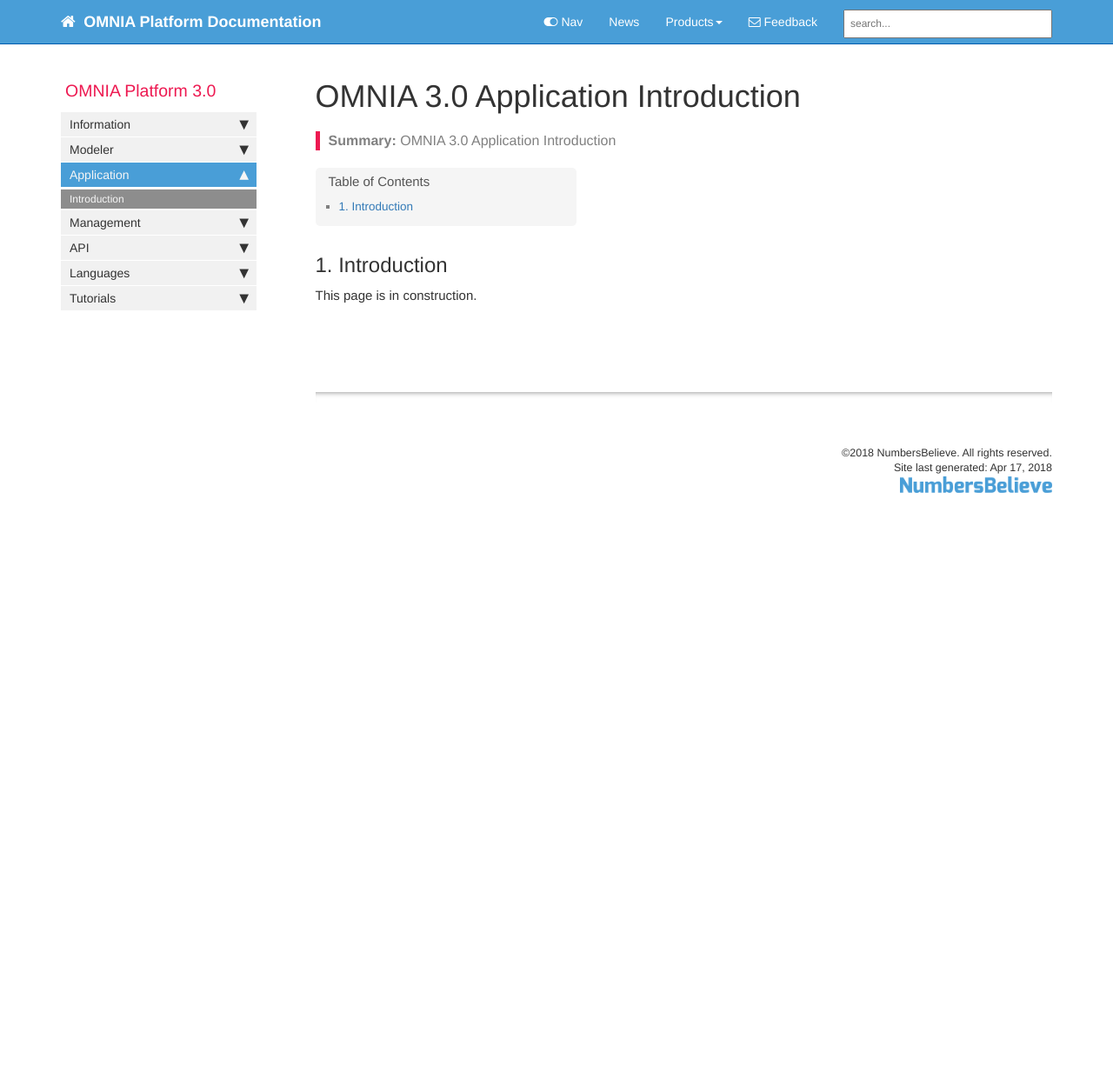
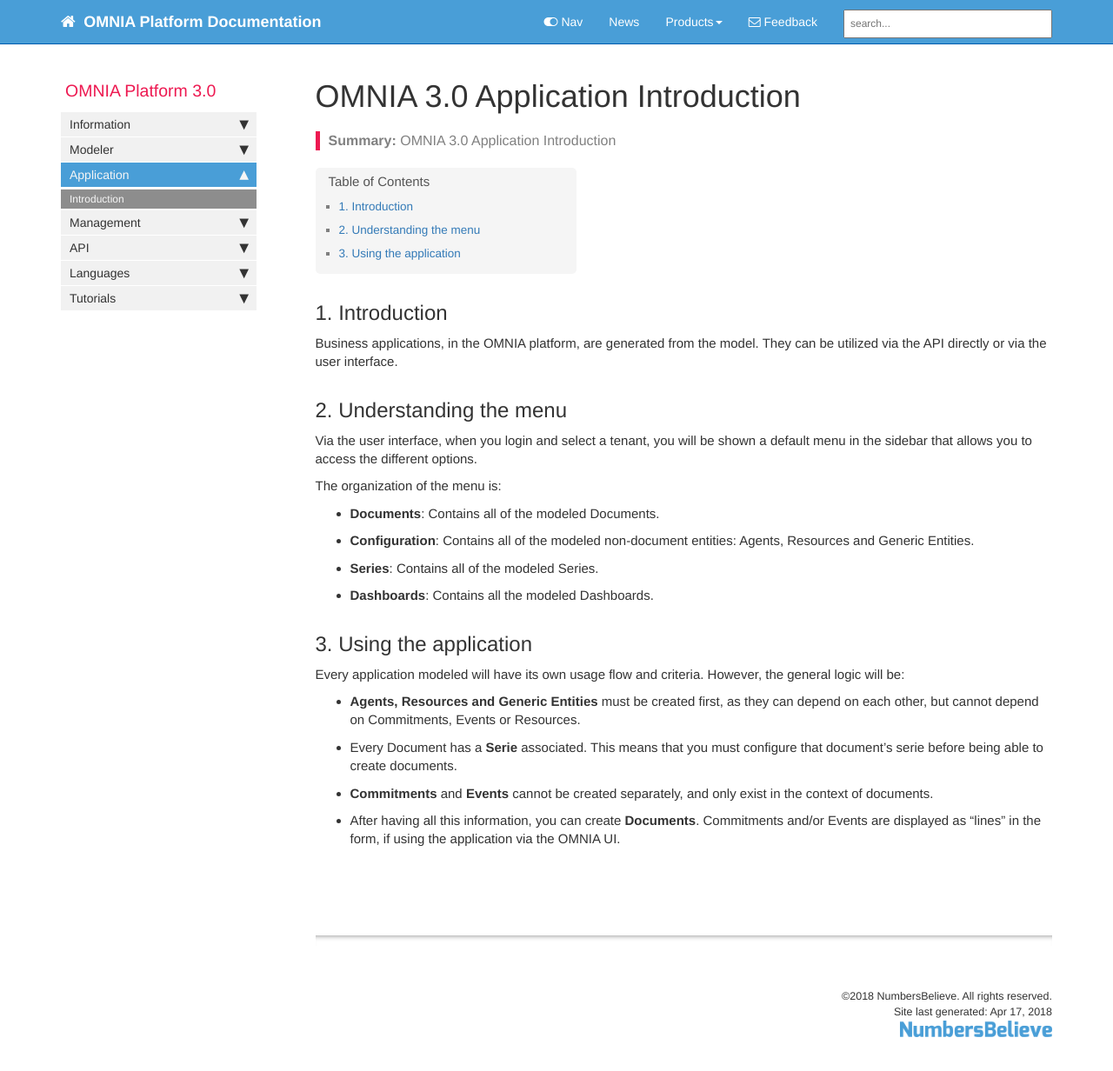
Before and after one commit to daniel8lopes/omnia3, a Jekyll site: the page built from docs/pages/omnia3/Application/omnia3_application_introduction.md, in a window 1280 px wide and 1253 px high. Shown: the top 1232 px of the window at 87% size. Built offline with Jekyll 4.4.1, drawn with Linux system fonts in a browser that asks for light colours; nearby versions of some CDN libraries; comment, search, counter and statistics services are not loaded.

Commit message:
Add documentation for applications

```diff
--- a/docs/pages/omnia3/Application/omnia3_application_introduction.md
+++ b/docs/pages/omnia3/Application/omnia3_application_introduction.md
@@ -10,4 +10,23 @@ folder: omnia3
 
 ## 1. Introduction
 
-This page is in construction.
+Business applications, in the OMNIA platform, are  generated from the model. They can be utilized via the API directly or via the user interface.
+
+## 2. Understanding the menu
+
+Via the user interface, when you login and select a tenant, you will be shown a default menu in the sidebar that allows you to access the different options.
+
+The organization of the menu is:
+- **Documents**: Contains all of the modeled Documents.
+- **Configuration**: Contains all of the modeled non-document entities: Agents, Resources and Generic Entities.
+- **Series**: Contains all of the modeled Series.
+- **Dashboards**: Contains all the modeled Dashboards.
+
+## 3. Using the application
+
+Every application modeled will have its own usage flow and criteria. However, the general logic will be:
+
+- **Agents, Resources and Generic Entities** must be created first, as they can depend on each other, but cannot depend on Commitments, Events or Resources.
+- Every Document has a **Serie** associated. This means that you must configure that document's serie before being able to create documents.
+- **Commitments** and **Events** cannot be created separately, and only exist in the context of documents.
+- After having all this information, you can create **Documents**. Commitments and/or Events are displayed as "lines" in the form, if using the application via the OMNIA UI.
```
